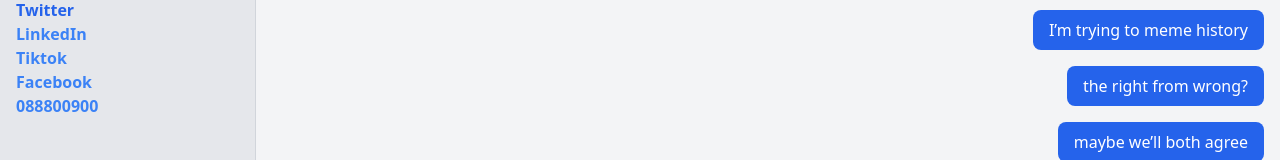
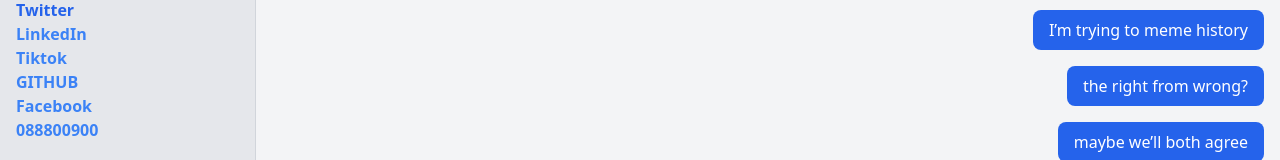
Before and after one commit to MsMalunguza/Group-4-project, a React (Create React App) app: page /chatroom in a window 1280 px wide. Shown: the part 582-742 px from the top of the page. Built offline with nearby package versions, Linux system fonts and the light colour scheme.

Commit message:
link modification

```diff
--- a/src/Components/chatroom.jsx
+++ b/src/Components/chatroom.jsx
@@ -61,6 +61,7 @@ const ChatRoom = () => {
             <li><a href="https://twitter.com/grace" className="text-blue-600 hover:underline mr-4">Twitter</a></li>
             <li><a href="https://linkedin.com/in/bright" className="text-blue-500 hover:underline">LinkedIn</a></li>
             <li><a href="https://tiktok.com/misheck_ii" className="text-blue-500 hover:underline">Tiktok</a></li>
+            <li><a href="https://github.com/QUANTIQU100" className="text-blue-500 hover:underline">GITHUB</a></li>
             <li><a href="https://facebook.com/misheck.chihana.52" className="text-blue-500 hover:underline">Facebook</a></li>
 
             <li><a href="#" className="text-blue-500 hover:underline">088800900</a></li>
```
